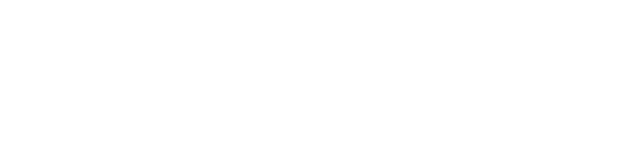
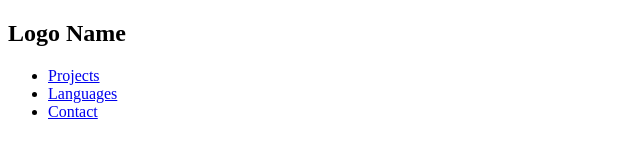
Before and after one commit to jasminappleby/example-portfolios, a plain HTML site: page space-theme/index.html in a window 1280 px wide. Shown: the whole page, without its empty margins (0-640 px from the left). Drawn offline with Linux system fonts and the light colour scheme.

Commit message:
added nav

```diff
--- a/space-theme/index.html
+++ b/space-theme/index.html
@@ -8,6 +8,16 @@
     <script src="scripts.js" defer></script>
     <title>Portfolio</title>
 </head>
+<header>
+    <nav class="site-nav grid">
+        <h1>Logo Name</h1>
+        <ul>
+          <li><a href="#">Projects</a></li>
+          <li><a href="#">Languages</a></li>
+          <li><a href="#">Contact</a></li>
+        </ul>
+    </nav>
+</header>
 <body>
 
 </body>
```
